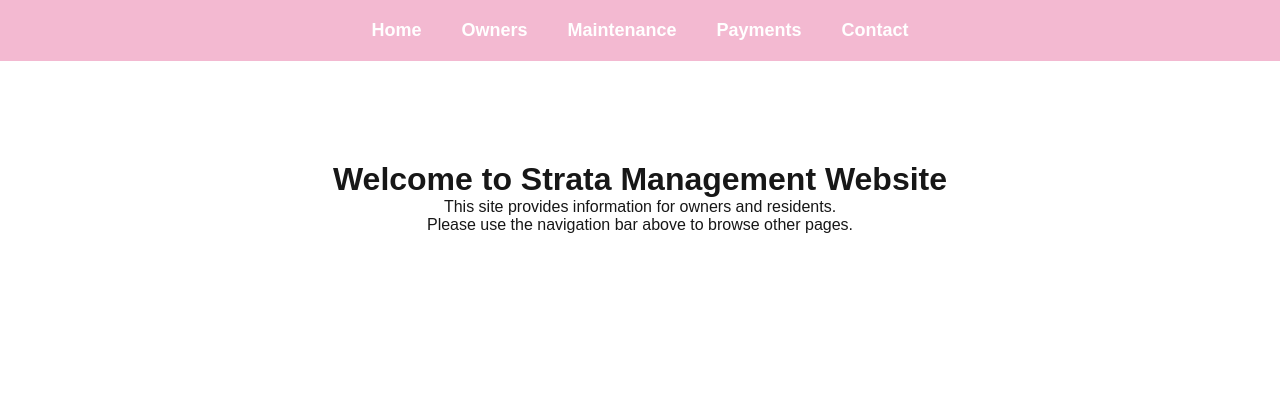
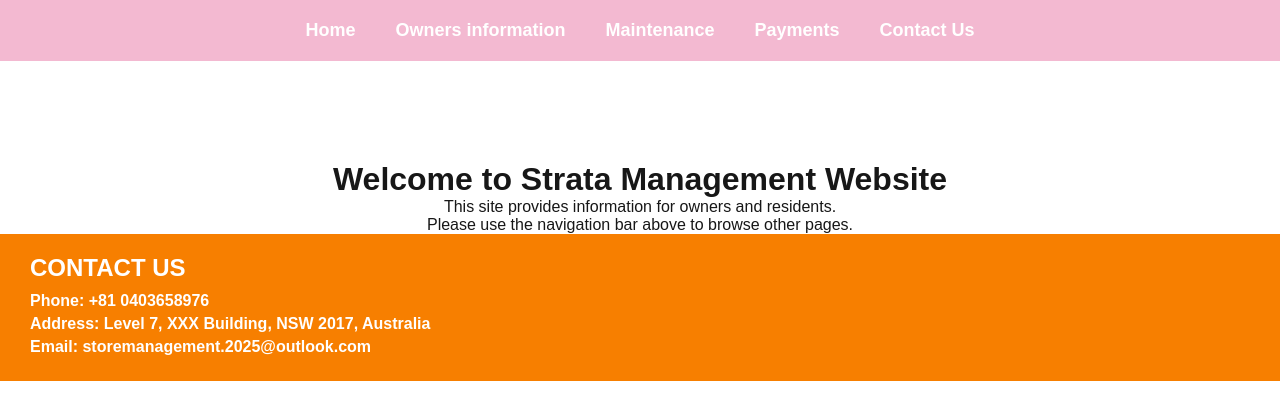
Before and after one commit to kcui07/strata-management, a Next.js app: page / in a window 1280 px wide. Shown: the top 420 px of the page. Built offline with nearby package versions, Linux system fonts and the light colour scheme.

Commit message:
add website content

```diff
--- /dev/null
+++ b/components/Footer.js
@@ -0,0 +1,23 @@
+export default function Footer() {
+    return (
+      <footer style={{
+        backgroundColor: '#f77f00',
+        color: 'white',
+        padding: '20px 30px',
+        textAlign: 'left',
+        fontWeight: 'bold',
+      }}>
+        <h2 style={{
+          textTransform: 'uppercase',
+          fontSize: '24px',
+          marginBottom: '10px'
+        }}>
+          Contact Us
+        </h2>
+
+        <p style={{ fontSize: '16px', margin: '5px 0' }}>Phone: +81 0403658976</p>
+        <p style={{ fontSize: '16px', margin: '5px 0' }}>Address: Level 7, XXX Building, NSW 2017, Australia</p>
+        <p style={{ fontSize: '16px', margin: '5px 0' }}>Email: storemanagement.2025@outlook.com</p>
+      </footer>
+    );
+  }
--- a/components/Header.js
+++ b/components/Header.js
@@ -5,10 +5,10 @@ export default function Header() {
   return (
     <nav className={styles.navbar}>
       <Link href="/">Home</Link>
-      <Link href="/owners">Owners</Link>
+      <Link href="/owners">Owners information</Link>
       <Link href="/maintenance">Maintenance</Link>
       <Link href="/payments">Payments</Link>
-      <Link href="/contact">Contact</Link>
+      <Link href="/contact">Contact Us</Link>
     </nav>
   )
 }
--- a/pages/contact.js
+++ b/pages/contact.js
@@ -1,4 +1,5 @@
 import Header from '../components/Header';
+import Footer from "../components/Footer";
 
 export default function Contact() {
   return (
@@ -22,6 +23,7 @@ export default function Contact() {
           <button type="submit">Send</button>
         </form>
       </main>
+      <Footer />
     </>
   );
 }
--- a/pages/index.js
+++ b/pages/index.js
@@ -1,4 +1,5 @@
 import Header from '../components/Header';
+import Footer from "../components/Footer";
 
 export default function Home() {
   return (
@@ -9,6 +10,7 @@ export default function Home() {
         <p>This site provides information for owners and residents.</p>
         <p>Please use the navigation bar above to browse other pages.</p>
       </main>
+      <Footer />
     </>
   );
 }
--- a/pages/maintenance.js
+++ b/pages/maintenance.js
@@ -1,4 +1,5 @@
 import Header from '../components/Header';
+import Footer from "../components/Footer";
 
 export default function Maintenance() {
   return (
@@ -26,6 +27,7 @@ export default function Maintenance() {
           <button type="submit">Submit Request</button>
         </form>
       </main>
+      <Footer />
     </>
   );
 }
--- a/pages/owners.js
+++ b/pages/owners.js
@@ -1,4 +1,5 @@
 import Header from '../components/Header';
+import Footer from "../components/Footer";
 
 export default function Owners() {
   return (
@@ -20,6 +21,8 @@ export default function Owners() {
           </tbody>
         </table>
       </main>
+      <Footer />
+
     </>
   );
 }
--- a/pages/payments.js
+++ b/pages/payments.js
@@ -1,4 +1,5 @@
 import Header from '../components/Header';
+import Footer from "../components/Footer";
 
 export default function Payments() {
   return (
@@ -12,6 +13,8 @@ export default function Payments() {
           <li>Jane Smith - $450 - 2025-03-05</li>
         </ul>
       </main>
+      <Footer />
+
     </>
   );
 }
```
